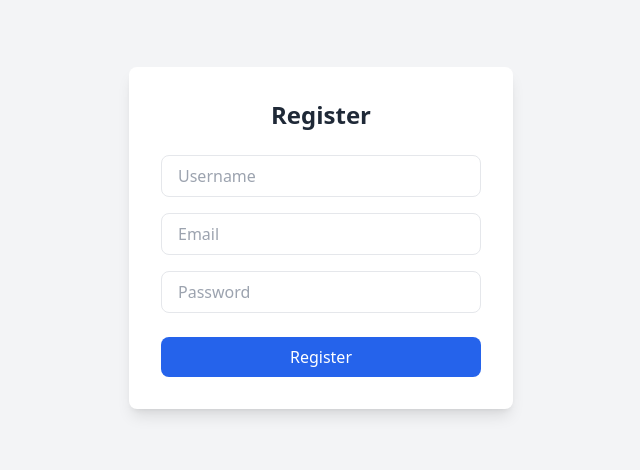
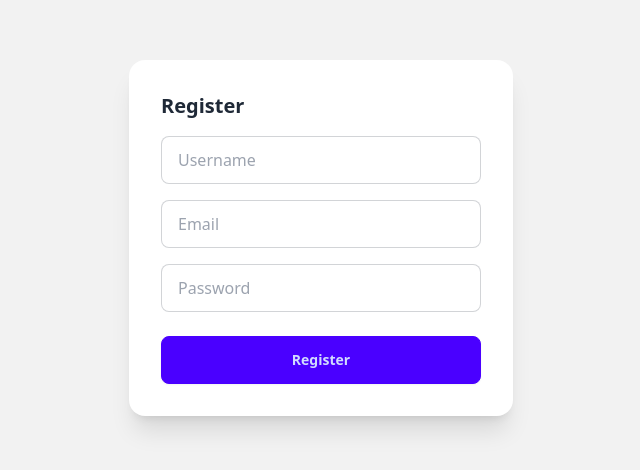
Before and after one commit to Ztaclie/FinanceZtac, a React (Create React App) app in the folder client/: page /register in a window 1280 px wide. Shown: the part 162-632 px from the top of the page, without its empty margins (319-959 px from the left). Built offline with nearby package versions, Linux system fonts and the light colour scheme.

Commit message:
daisyui update to register page

```diff
--- a/client/src/pages/RegisterPage.js
+++ b/client/src/pages/RegisterPage.js
@@ -19,44 +19,43 @@ function RegisterPage() {
   };
 
   return (
-    <div className="flex items-center justify-center min-h-screen bg-gray-100">
-      <div className="bg-white p-8 rounded-lg shadow-lg w-96">
+    <div className="flex items-center justify-center min-h-screen bg-base-200">
+      <div className="card w-96 bg-base-100 shadow-xl">
+        <div className="card-body">
           <form onSubmit={handleRegister}>
-          <h2 className="text-2xl font-bold mb-6 text-center">Register</h2>
-          <div className="mb-4">
+            <h2 className="card-title text-center mb-4">Register</h2>
+            <div className="form-control mb-4">
               <input
                 type="text"
                 value={username}
                 onChange={(e) => setUsername(e.target.value)}
                 placeholder="Username"
-              className="w-full px-4 py-2 border rounded-lg focus:outline-none focus:ring-2 focus:ring-blue-600"
+                className="input input-bordered w-full"
               />
             </div>
-          <div className="mb-4">
+            <div className="form-control mb-4">
               <input
                 type="email"
                 value={email}
                 onChange={(e) => setEmail(e.target.value)}
                 placeholder="Email"
-              className="w-full px-4 py-2 border rounded-lg focus:outline-none focus:ring-2 focus:ring-blue-600"
+                className="input input-bordered w-full"
               />
             </div>
-          <div className="mb-6">
+            <div className="form-control mb-6">
               <input
                 type="password"
                 value={password}
                 onChange={(e) => setPassword(e.target.value)}
                 placeholder="Password"
-              className="w-full px-4 py-2 border rounded-lg focus:outline-none focus:ring-2 focus:ring-blue-600"
+                className="input input-bordered w-full"
               />
             </div>
-          <button
-            type="submit"
-            className="w-full bg-blue-600 text-white py-2 rounded-lg hover:bg-blue-700 transition duration-200"
-          >
+            <button type="submit" className="btn btn-primary w-full">
               Register
             </button>
           </form>
+        </div>
       </div>
     </div>
   );
```
Lines whose indentation alone changed are shown as unchanged.
